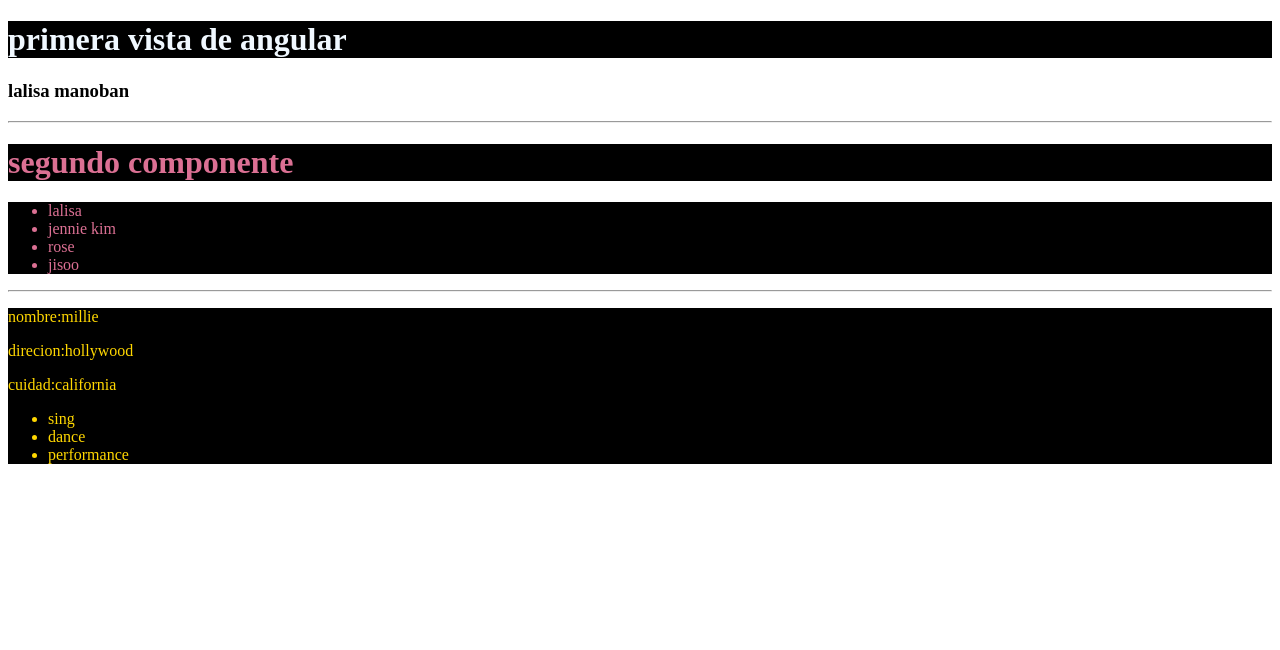
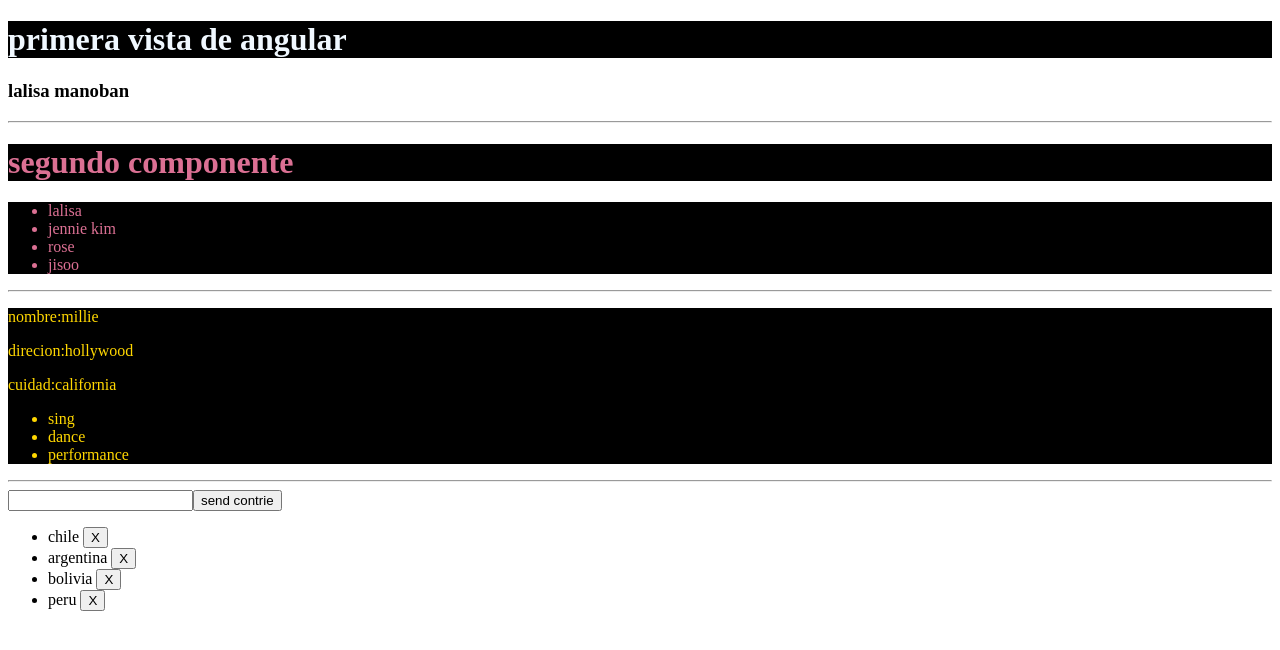
Before and after one commit to cbustamante777duoc/angular-fazt-code, an Angular app: page / in a window 1280 px wide. Shown: the top 650 px of the page. Built offline with nearby package versions, Linux system fonts and the light colour scheme.

Commit message:
agrendo un nuevo componente evento y creacion de metodos de eliminar

```diff
--- a/src/app/app.module.ts
+++ b/src/app/app.module.ts
@@ -5,13 +5,15 @@ import { AppComponent } from './app.component';
 import { HelloWord } from './primerComponente/primer.component';
 import { HolaMundoComponent } from './hola-mundo/hola-mundo.component';
 import { UserComponent } from './user/user.component';
+import { EventosComponent } from './eventos/eventos.component';
 
 @NgModule({
   declarations: [
     AppComponent,
     HelloWord,
     HolaMundoComponent,
-    UserComponent
+    UserComponent,
+    EventosComponent
   ],
   imports: [
     BrowserModule
--- /dev/null
+++ b/src/app/eventos/eventos.component.html
@@ -0,0 +1,22 @@
+
+<form (submit)="addContrie(newContrie)">
+  <input type="text" #newContrie>
+  <button>
+    send contrie
+  </button>
+</form>
+
+<ul>
+  <li *ngFor="let pais of paises">
+    {{pais}}
+    <button (click)="deleteContries(pais)">
+        X
+    </button>
+
+  </li>
+</ul>
+<!--
+<button (click)="alerting()">
+  click on here
+</button>
+-->
--- /dev/null
+++ b/src/app/eventos/eventos.component.ts
@@ -0,0 +1,42 @@
+import { Component, OnInit } from '@angular/core';
+
+@Component({
+  selector: 'app-eventos',
+  templateUrl: './eventos.component.html',
+  styleUrls: ['./eventos.component.css']
+})
+export class EventosComponent implements OnInit {
+  paises: string[] = ['chile', 'argentina', 'bolivia', 'peru'];
+
+  constructor() { }
+
+  alerting() {
+    alert('hola');
+
+  }
+
+  addContrie(newContrie) {
+    // envio del valor del input
+    console.log(newContrie.value);
+
+    // evitar que recarge la pagina
+    return false;
+
+  }
+
+  deleteContries(pais){
+    // tslint:disable-next-line:prefer-for-of
+    for (let i = 0; i < this.paises.length; i++) {
+      if (pais === this.paises[i]) {
+        this.paises.splice(i, 1);
+
+      }
+
+    }
+
+  }
+
+  ngOnInit(): void {
+  }
+
+}
--- a/src/app/hola-mundo/hola-mundo.component.html
+++ b/src/app/hola-mundo/hola-mundo.component.html
@@ -16,3 +16,5 @@
     </li>
   </ul>
 </div>
+<hr>
+<app-eventos></app-eventos>
```
Also changed, not shown: src/app/eventos/eventos.component.css (added), 1 other file (tests, documents, lock files or other folders).
